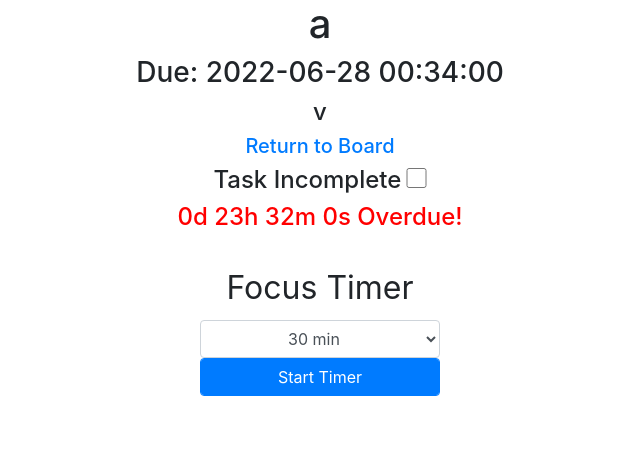
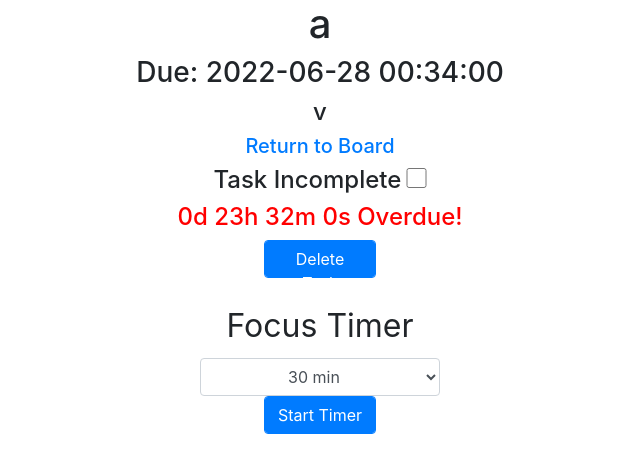
Before and after one commit to jtwolf1113/task-management-web-app, a Flask app: a page that uses website/templates/taskview.html in a window 1280 px wide. Shown: the part 56-529 px from the top of the page, without its empty margins (320-960 px from the left). Run offline with Flask 2, Linux system fonts and the light colour scheme; a user stored in the database is signed in; data comes from the database, SQL or seed files in the repository; both versions use the stored data as it was after the commit; some libraries are stand-ins or nearby versions.

Commit message:
small improvements
added due date display on board page, task delete button

```diff
--- a/website/static/taskView.css
+++ b/website/static/taskView.css
@@ -15,10 +15,15 @@ div.update-task{
     align-items: center;
     width: 100%;
 }
+img#due-date-frame{
+    max-height: 0;
+    max-width: 0;
+}
 
-
-
-
+button#delete-task{
+    max-width: 7rem;
+    display: block;
+}
 
 div#task-complete{
     align-items: center;
@@ -41,3 +46,6 @@ input#task-completed-checkbox{
 h4#task-status{
     display: inline-block;
 }
+button#focus-timer-button{
+    max-width: 7rem;
+}
--- a/website/static/taskview.js
+++ b/website/static/taskview.js
@@ -61,6 +61,7 @@ function startTimer(){
   document.getElementById("focus-timer-button").style.setProperty("display", "none");
   document.getElementById("time-remaining").style.setProperty("display", "none");
   document.getElementById("focus-timer-button").style.setProperty("display", "none");
+  document.getElementById("delete-task").style.setProperty("display","none");
 
   document.getElementById("focus-timer").style.setProperty("display", "inline");
 
@@ -75,6 +76,7 @@ function startTimer(){
       document.getElementById("focus-timer-selection").style.setProperty("display", "block");
       document.getElementById("focus-timer-button").style.setProperty("display", "inline-block");
       document.getElementById("time-remaining").style.setProperty("display", "block");
+      document.getElementById("delete-task").style.setProperty("display","block");
       document.getElementById("focus-timer").style.setProperty("display", "none");
       clearInterval(time);
     }
@@ -147,6 +149,16 @@ function updateTask(taskId, elementId){
   });
 }
 
+function deleteTask(taskId, boardname){
+  const redirectLocation = "/boards/"+boardname;
+  fetch("/delete-task", {
+    method: "POST",
+    body: JSON.stringify({taskId: taskId}),
+  }).then((_res) => {
+    window.location.href = redirectLocation;
+  });
+}
+
 function setDefaultDate(dateString){
   var date = new Date(dateString);
   function formatLocalString(date){
--- a/website/templates/boardview.html
+++ b/website/templates/boardview.html
@@ -123,7 +123,7 @@ id="envelop_content" >
     {% if task.completed == False %}
     <li align="center" class="task-item-incompleted">
         <a class="edit_task_link" href="/boards/{{boardObject.name}}/{{cat.name}}/{{task.id}}">
-            <span class="incompleted-task-text">{{task.name}}</span>
+            <span class="incompleted-task-text">{{task.name}}, {{task.due_date.strftime('%m-%d %H:%M')}}</span>
         </a>
     </li>
     {% endif %}
--- a/website/templates/taskview.html
+++ b/website/templates/taskview.html
@@ -123,6 +123,11 @@
     onclick="toggleTaskCompletion({{ taskObject.id }}, {{ taskObject.board }})"
     checked
     >
+    <button
+    id="delete-task"
+    class="form-control btn btn-primary"
+    onclick="deleteTask({{ taskObject.id }}, '{{ board }}');"
+    >Delete Task</button>
     {% else %}
     <h4 id="task-status">Task Incomplete</h4>
     <input
@@ -136,6 +141,12 @@
     >
 
     <h4 id="time-remaining"></h4>
+    <button
+    id="delete-task"
+    class="form-control btn btn-primary"
+    onclick="deleteTask({{ taskObject.id }}, '{{ board }}');"
+    >Delete Task</button>
+
     <img id="due-date-frame" src="" onerror="showDueDate('{{ taskObject.due_date }}')"></img><!--Nifty Trick to run script automatically here-->
 
     <div id="focus-timer-div" align="center">
--- a/website/views.py
+++ b/website/views.py
@@ -228,3 +228,16 @@ def update_task_information():
                     task.description = newData
                     db.session.commit()
     return render_template("taskview.html", user = current_user, task=task)
+
+@views.route('/delete-task', methods = ['POST'])
+def delete_task():
+    if request.method == 'POST':
+        taskobj = json.loads(request.data)
+        taskId = taskobj['taskId']
+        task = Task.query.get(taskId)
+        if task:
+            if task.user_id == current_user.id:
+                db.session.delete(task)
+                db.session.commit()
+                flash('Task Deleted', category='success')
+    return render_template("boardview.html", user = current_user)
```
Also changed, not shown: website/database.db.
